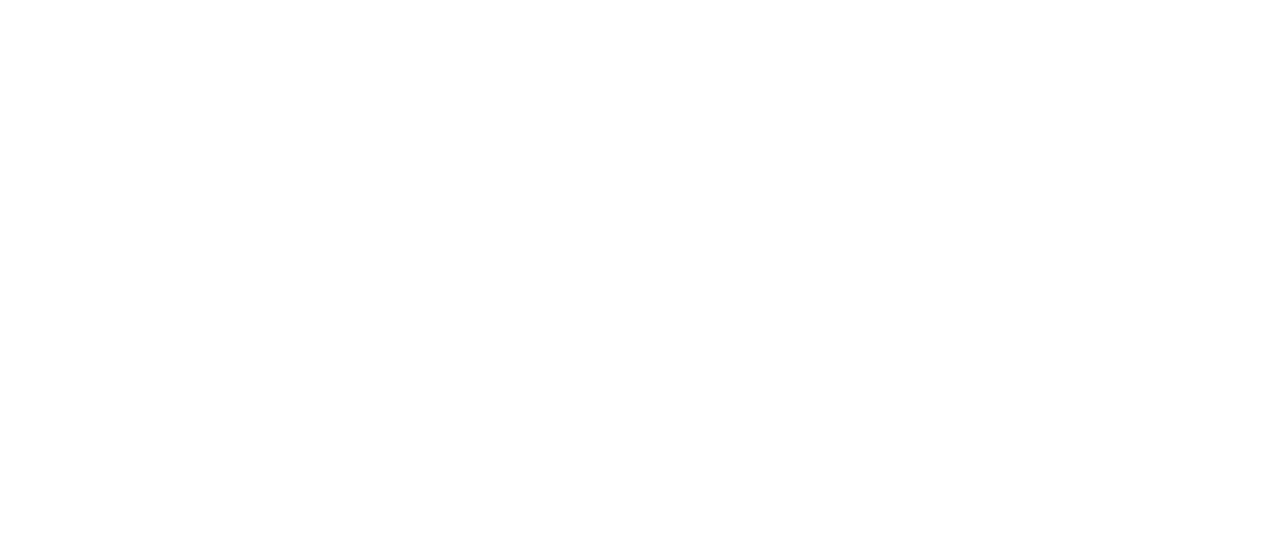
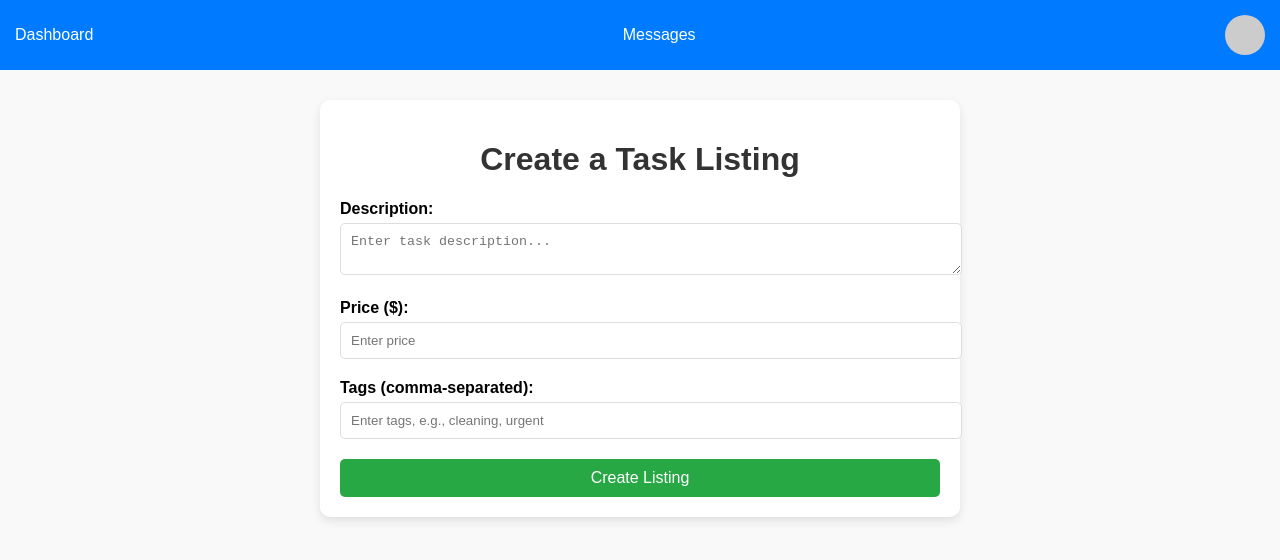
Before and after one commit to andrewholzbach/HackRice2024-TaskMatch, a plain HTML site: page CreateListing/CreateListing.html in a window 1280 px wide. Drawn offline with Linux system fonts and the light colour scheme.

Commit message:
CreateListing html

```diff
--- a/CreateListing/CreateListing.css
+++ b/CreateListing/CreateListing.css
@@ -0,0 +1,89 @@
+body {
+    margin: 0;
+    font-family: Arial, sans-serif;
+    background-color: #f9f9f9;
+}
+
+.header {
+    background-color: #007bff;
+    padding: 15px;
+    display: flex;
+    justify-content: space-between;
+    align-items: center;
+}
+
+.header-link {
+    color: white;
+    text-decoration: none;
+    margin-right: 20px;
+}
+
+.profile-circle {
+    background-color: #ccc;
+    width: 40px;
+    height: 40px;
+    border-radius: 50%;
+}
+
+.content {
+    max-width: 600px;
+    margin: 30px auto;
+    background: white;
+    padding: 20px;
+    border-radius: 10px;
+    box-shadow: 0 4px 10px rgba(0, 0, 0, 0.1);
+}
+
+h1 {
+    text-align: center;
+    color: #333;
+}
+
+.form-group {
+    margin-bottom: 20px;
+}
+
+label {
+    display: block;
+    margin-bottom: 5px;
+    font-weight: bold;
+}
+
+input[type="text"], input[type="number"], textarea {
+    width: 100%;
+    padding: 10px;
+    border: 1px solid #ddd;
+    border-radius: 5px;
+}
+
+button {
+    padding: 10px 15px;
+    background-color: #28a745;
+    color: white;
+    border: none;
+    border-radius: 5px;
+    font-size: 16px;
+    cursor: pointer;
+    width: 100%;
+}
+
+button:hover {
+    background-color: #218838;
+}
+
+#listingOutput {
+    margin-top: 30px;
+    background-color: #f1f1f1;
+    padding: 15px;
+    border-radius: 5px;
+    display: none;
+}
+
+#listingOutput h2 {
+    margin-top: 0;
+}
+
+#listingOutput p {
+    margin: 5px 0;
+    font-size: 16px;
+}
--- a/CreateListing/CreateListing.html
+++ b/CreateListing/CreateListing.html
@@ -0,0 +1,50 @@
+<!DOCTYPE html>
+<html lang="en">
+<head>
+    <meta charset="UTF-8">
+    <meta name="viewport" content="width=device-width, initial-scale=1.0">
+    <title>Create Listing</title>
+    <link rel="stylesheet" href="CreateListing.css">
+</head>
+<body>
+    <div class="header">
+        <a href="../Dashboard/Dashboard.html" class="header-link">Dashboard</a>
+        <a href="Messages.html" class="header-link">Messages</a>
+        <a href="Profile.html" class="profile-circle"></a>
+    </div>
+
+    <div class="content">
+        <h1>Create a Task Listing</h1>
+
+        <!-- Create Listing Form -->
+        <form id="listingForm">
+            <div class="form-group">
+                <label for="description">Description:</label>
+                <textarea id="description" placeholder="Enter task description..." required></textarea>
+            </div>
+
+            <div class="form-group">
+                <label for="price">Price ($):</label>
+                <input type="number" id="price" placeholder="Enter price" required>
+            </div>
+
+            <div class="form-group">
+                <label for="tags">Tags (comma-separated):</label>
+                <input type="text" id="tags" placeholder="Enter tags, e.g., cleaning, urgent" required>
+            </div>
+
+            <button type="submit">Create Listing</button>
+        </form>
+
+        <!-- Display Created Listing -->
+        <div id="listingOutput">
+            <h2>Created Listing:</h2>
+            <p id="outputDescription"></p>
+            <p id="outputPrice"></p>
+            <p id="outputTags"></p>
+        </div>
+    </div>
+
+    <script src="CreateListing.js"></script>
+</body>
+</html>
```
Also changed, not shown: Dashboard/Dashboard.html (+1 -1 lines), 1 other file.
